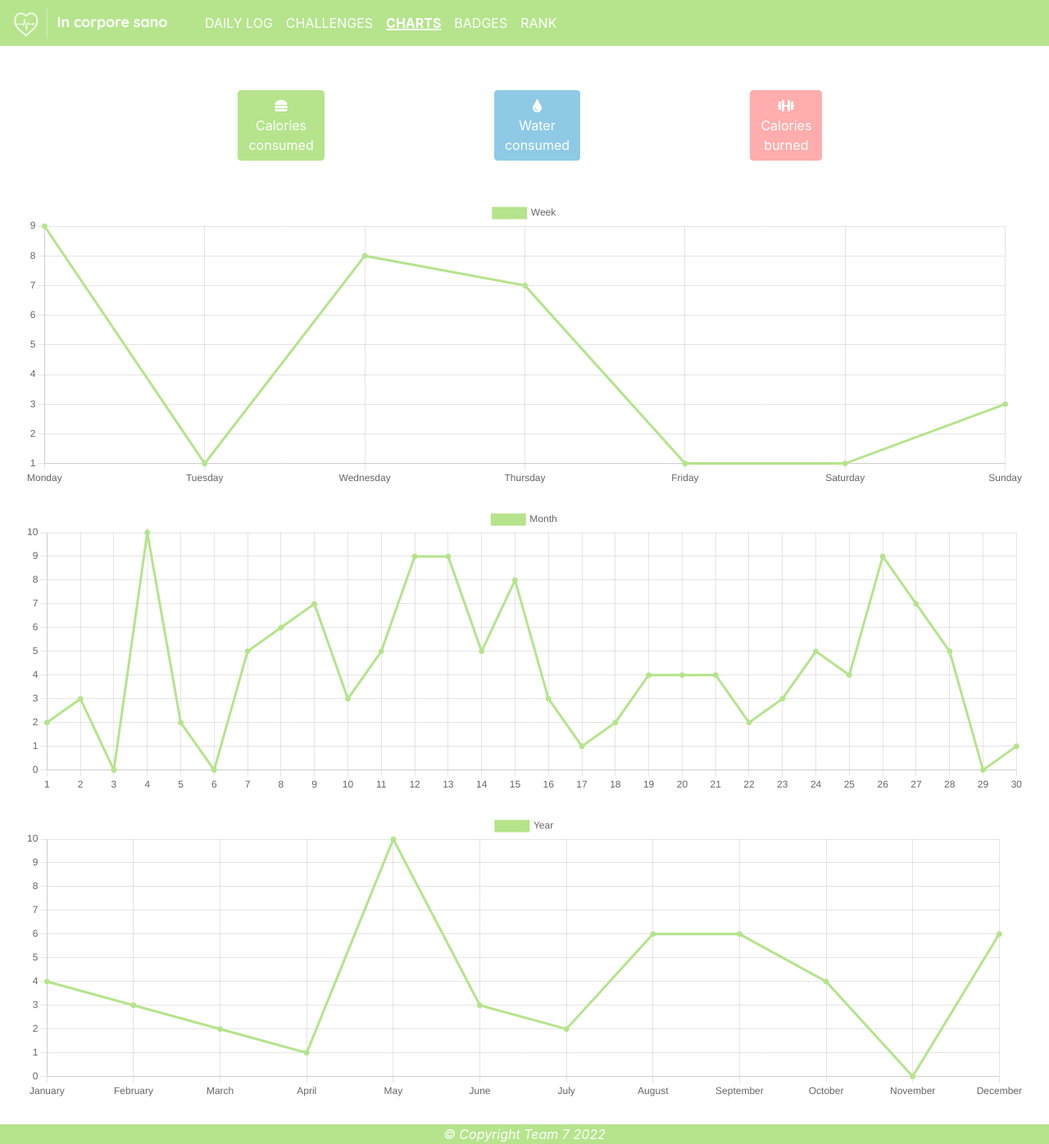
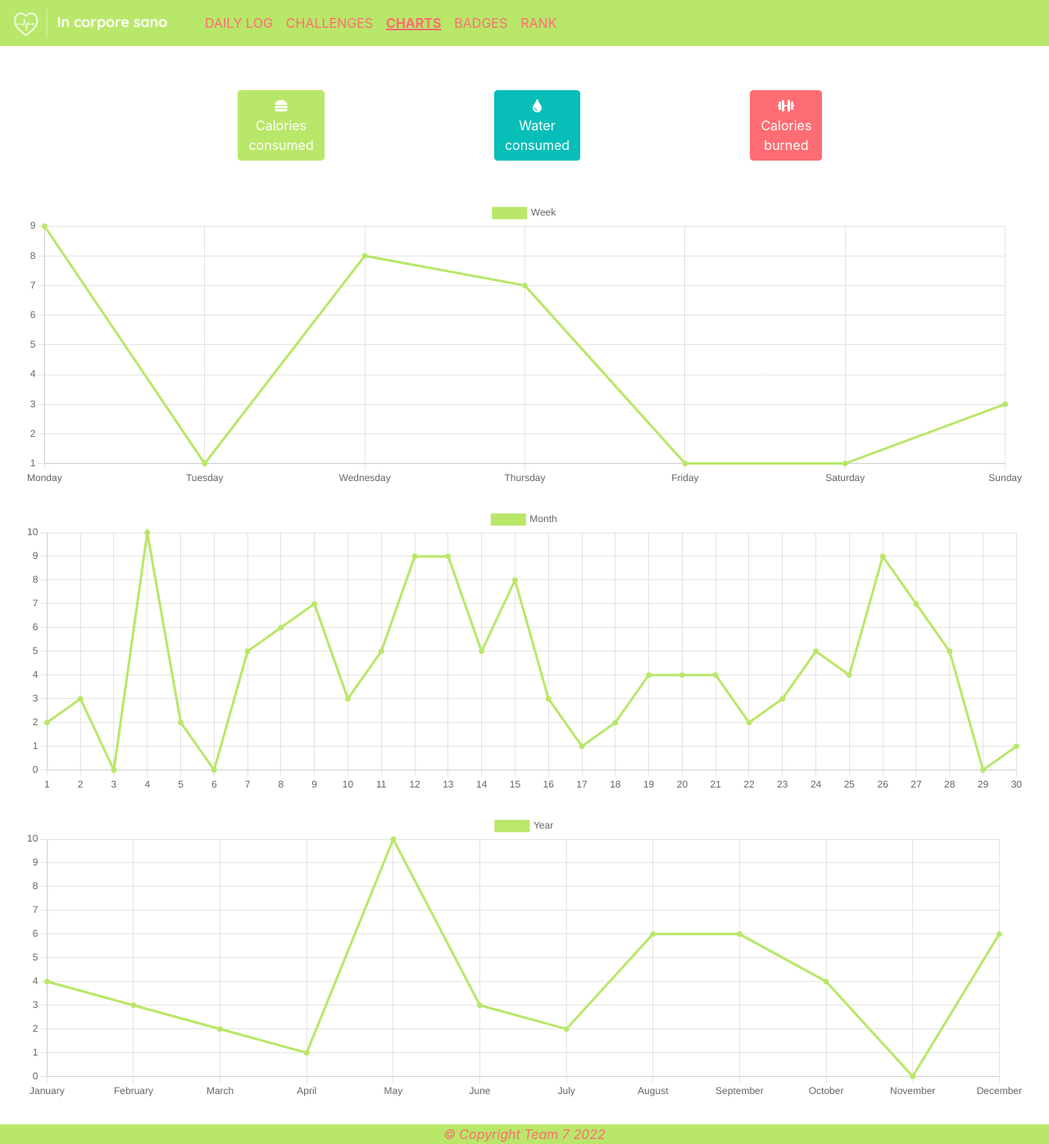
Before and after one commit to miav123/PSI-project, a PHP site: page /charts.html in a window 1280 px wide. Shown: the whole page at 82% size. Run offline with PHP 8.4, Linux system fonts and the light colour scheme.

Commit message:
Changes to colors

```diff
--- a/theme/charts.html
+++ b/theme/charts.html
@@ -19,9 +19,9 @@
 
     <script>
 
-        CALORIES_CONSUMED_COLOR = "#b5e48c";
-        WATER_COLOR = "#8ecae6";
-        TRAINING_COLOR = "#ffadad";
+        CALORIES_CONSUMED_COLOR = "#b9e769";
+        WATER_COLOR = "#07beb8";
+        TRAINING_COLOR = "#fe6d73";
 
 
         function generateNRandomNumbersInRange(n, min, max) {
@@ -397,7 +397,7 @@
 
         }
 
-      </script>
+    </script>
 
 </head>
 <body onload="caloriesConsumedData()">
--- a/theme/styles.css
+++ b/theme/styles.css
@@ -1,18 +1,19 @@
 .navbar {
-    background-color: #b5e48c !important;
+    /*background-color: #b5e48c !important;*/
+    background-color: #b9e769 !important;
     width:100%;
 
 }
 
 .nav-item a{
-    /*color:#fe6d73 !important;*/
-    color:#ffffff !important;
+    color:#fe6d73 !important;
+    /*color:#ffffff !important;*/
 }
 
 .active a {
     font-weight:bold !important;
-    text-decoration:underline solid #ffffff 2px!important;
-
+    /*text-decoration:underline solid #ffffff 2px!important;*/
+    text-decoration:underline solid #fe6d73 2px!important;
 }
 
 .nav-item a:hover {
@@ -24,7 +25,7 @@
 }
 
 #menu-left {
-    background-color: #b5e48c;
+    background-color: #b9e769;
     float:left;
     width:15%;
     border-top: 1px solid #fefae0;
@@ -43,8 +44,9 @@
 
 #footer {
     width: 100%;
-    background-color:#b5e48c;
-    color:#ffffff;
+    background-color:#b9e769;
+    /*color:#ffffff;*/
+    color:#fe6d73;
     text-align:center;
     font-style: italic;
 }
@@ -68,17 +70,17 @@
 }
 
 .foodIcon{
-    background-color:#b5e48c !important;
-    border-color:#b5e48c !important;
+    background-color:#b9e769 !important;
+    border-color:#b9e769 !important;
 
 }
 
 .waterIcon{
-    background-color:#8ecae6 !important;
-    border-color: #8ecae6 !important;
+    background-color:#07beb8 !important;
+    border-color: #07beb8 !important;
 }
 
 .trainingIcon{
-    background-color:#ffadad !important;
-    border-color: #ffadad !important;
+    background-color:#fe6d73 !important;
+    border-color: #fe6d73 !important;
 }
```
